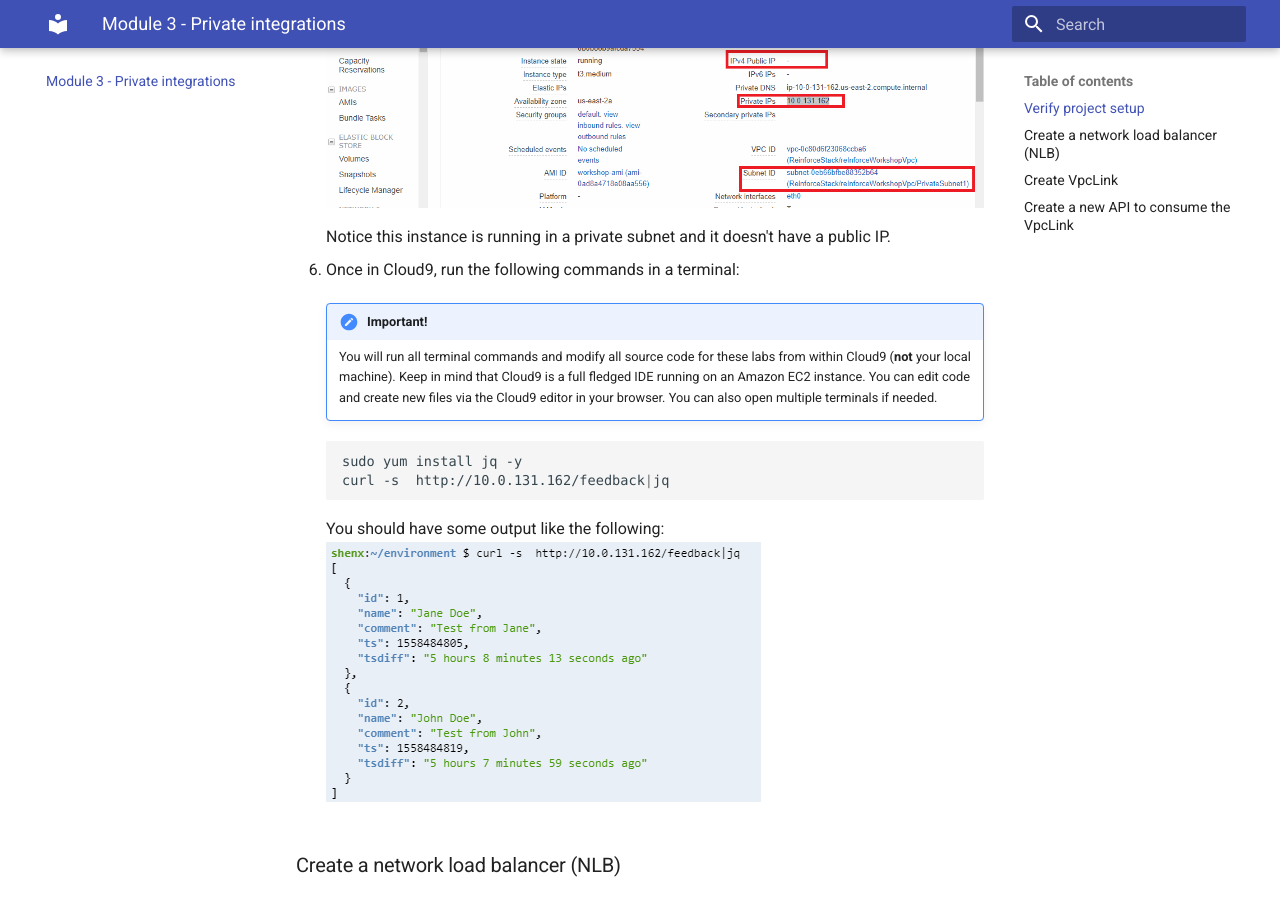
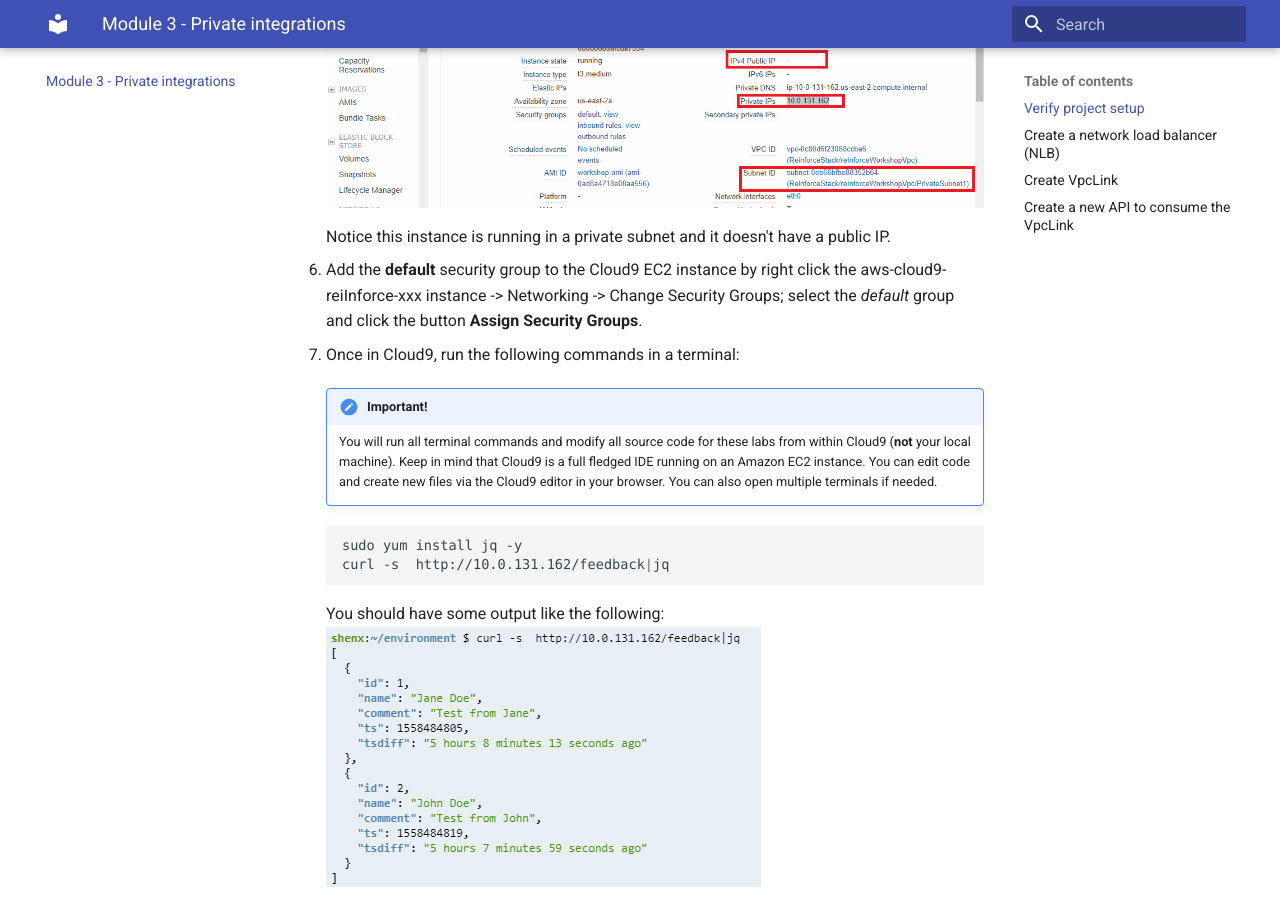
Before and after one commit to xiangshen-dk/workshop-building-secure-apis, an MkDocs documentation site: the page built from docs/vpclink.md, in a window 1280 px wide and 900 px high, scrolled down 2324 px. Built offline with MkDocs 1.6.1 and Material for MkDocs 9.7.7, drawn with Linux system fonts in a browser that asks for light colours; some web fonts are replaced.

Commit message:
add default sg to the cloud9 instance

```diff
--- a/docs/vpclink.md
+++ b/docs/vpclink.md
@@ -35,7 +35,9 @@ In this module, you will integrate API Gateway to a web service running inside a
 
     Notice this instance is running in a private subnet and it doesn't have a public IP.
 
-6. Once in Cloud9, run the following commands in a terminal:
+6. Add the __default__ security group to the Cloud9 EC2 instance by right click the aws-cloud9-reiInforce-xxx instance -> Networking -> Change Security Groups; select the _default_ group and click the button __Assign Security Groups__.
+
+7. Once in Cloud9, run the following commands in a terminal:
 
     !!! note "Important!"
         You will run all terminal commands and modify all source code for these labs from within Cloud9 (**not** your local machine). Keep in mind that Cloud9 is a full fledged IDE running on an Amazon EC2 instance. You can edit code and create new files via the Cloud9 editor in your browser. You can also open multiple terminals if needed.
```
